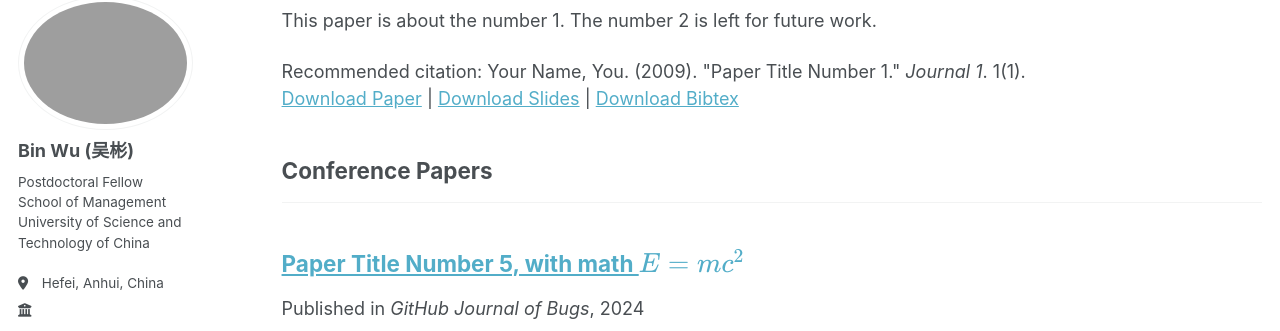
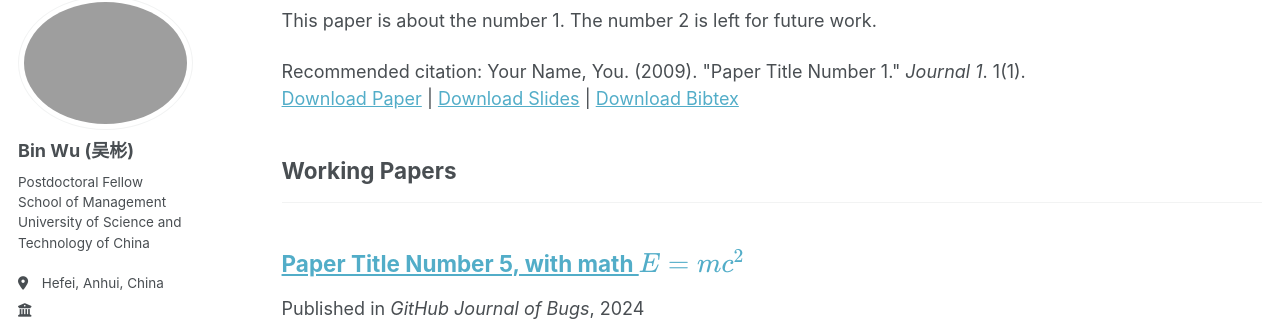
Before and after one commit to BinWu58/BinWu.github.io, a Jekyll site: the page built from _pages/publications.html, in a window 1280 px wide and 900 px high, scrolled down 779 px. Shown: the part 103-434 px from the top of the window. Built offline with Jekyll 4.4.1, drawn with Linux system fonts in a browser that asks for light colours; some web fonts are replaced; a script that is not in the unit is left out.

Commit message:
_config.yml

```diff
--- a/_config.yml
+++ b/_config.yml
@@ -48,7 +48,7 @@ author:
   bitbucket        : # Username - Update with your username on the site
   codepen          : # Username
   dribbble         : # Username
-  github           : "academicpages"
+  github           : "BinWu58"
   kaggle           : # Username
   stackoverflow    : # User number or user number and name (i.e., use "1" or "1/jeff-atwood")
 
@@ -86,7 +86,7 @@ publication_category:
   manuscripts:
     title: 'Journal Articles'
   conferences:
-    title: 'Conference Papers'
+    title: 'Working Papers'
 
 # Site Settings
 teaser                   :  # filename of teaser fallback teaser image placed in /images/ for social media previews
```
